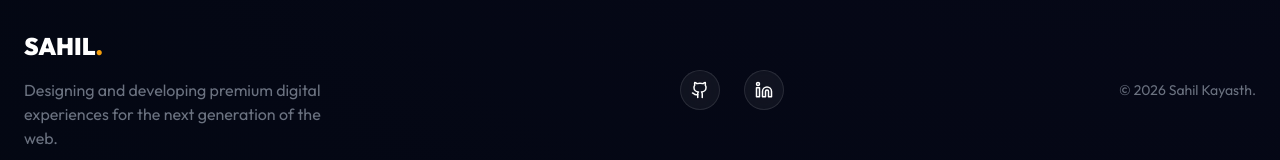
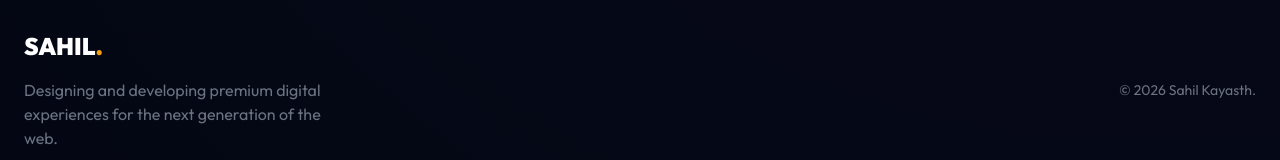
Before and after one commit to SahilKayasth-16/New_Portfolio_Frontend, a React (Vite) app: page / in a window 1280 px wide. Shown: the part 4789-4949 px from the top of the page. Built offline with nearby package versions, Linux system fonts and the light colour scheme.

Commit message:
updates to footer

```diff
--- a/src/components/Footer.jsx
+++ b/src/components/Footer.jsx
@@ -13,21 +13,6 @@ export const Footer = () => {
             </p>
           </div>
 
-          <div className="flex gap-6">
-            {[
-              { icon: Github, url: 'https://github.com/SahilKayasth-16' },
-              { icon: Linkedin, url: 'https://www.linkedin.com/in/sahil-kayasth-388bb2228/' },
-            ].map((social, i) => (
-              <a
-                key={i}
-                href={social.url}
-                className="w-10 h-10 glass rounded-full flex items-center justify-center hover:text-primary transition-all"
-              >
-                <social.icon size={18} />
-              </a>
-            ))}
-          </div>
-
           <div className="text-sm text-gray-500 flex items-center gap-2">
             © 2026 Sahil Kayasth.
           </div>
```
